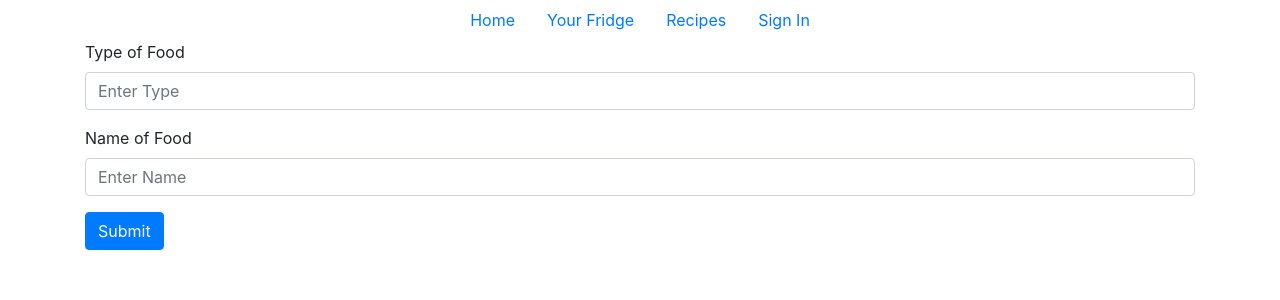
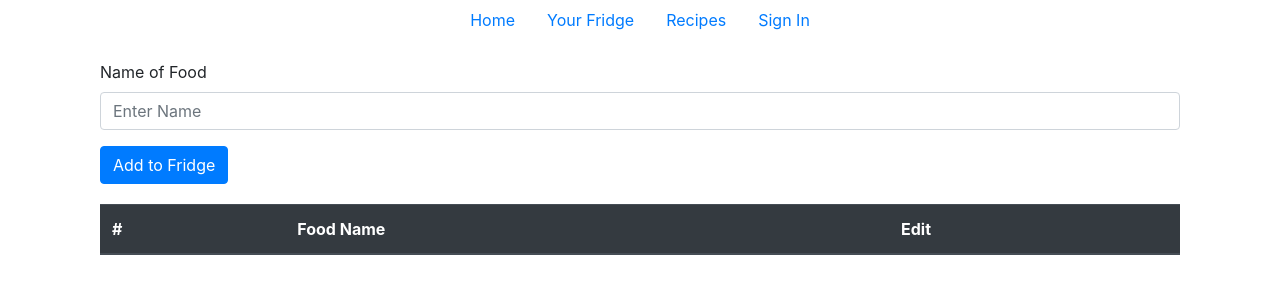
Before and after one commit to dynasty2/mern-recipe-frontend-cab, a React (Create React App) app: page /fridge in a window 1280 px wide. Shown: the top 300 px of the page. Built offline with nearby package versions, Linux system fonts and the light colour scheme.

Commit message:
adjusted fridge form and fridge

```diff
--- a/src/components/Fridge/Fridge.js
+++ b/src/components/Fridge/Fridge.js
@@ -7,21 +7,32 @@ export default class Fridge extends Component {
 
 render() {
         return (
-            <form>
-            <div className="form-group">
+            <div className="container">
+            <form style={{ marginTop: 20 }}>
+            {/* <div className="form-group">
               <label for="exampleInputEmail1">Type of Food</label>
               <input type="email" className="form-control" id="exampleInputEmail1" aria-describedby="emailHelp" placeholder="Enter Type"/>
-            </div>
+            </div> */}
             <div className="form-group">
               <label for="exampleInputPassword1">Name of Food</label>
-              <input type="password" className="form-control" id="exampleInputPassword1" placeholder="Enter Name"/>
+              <input type="text" className="form-control" id="exampleInputPassword1" placeholder="Enter Name"/>
             </div>
             {/* <div className="form-group form-check">
               <input type="checkbox" className="form-check-input" id="exampleCheck1"/>
               <label className="form-check-label" for="exampleCheck1">Check me out</label>
             </div> */}
-            <button type="submit" className="btn btn-primary">Submit</button>
+            <button type="submit" className="btn btn-primary">Add to Fridge</button>
           </form>
+          <table className="table" style={{ marginTop: 20 }}>
+          <thead className="thead-dark">
+            <tr>
+              <th scope="col">#</th>
+              <th scope="col">Food Name</th>
+              <th scope="col">Edit</th>
+            </tr>
+          </thead>
+          </table>
+          </div>
         )
     }
 }
```
